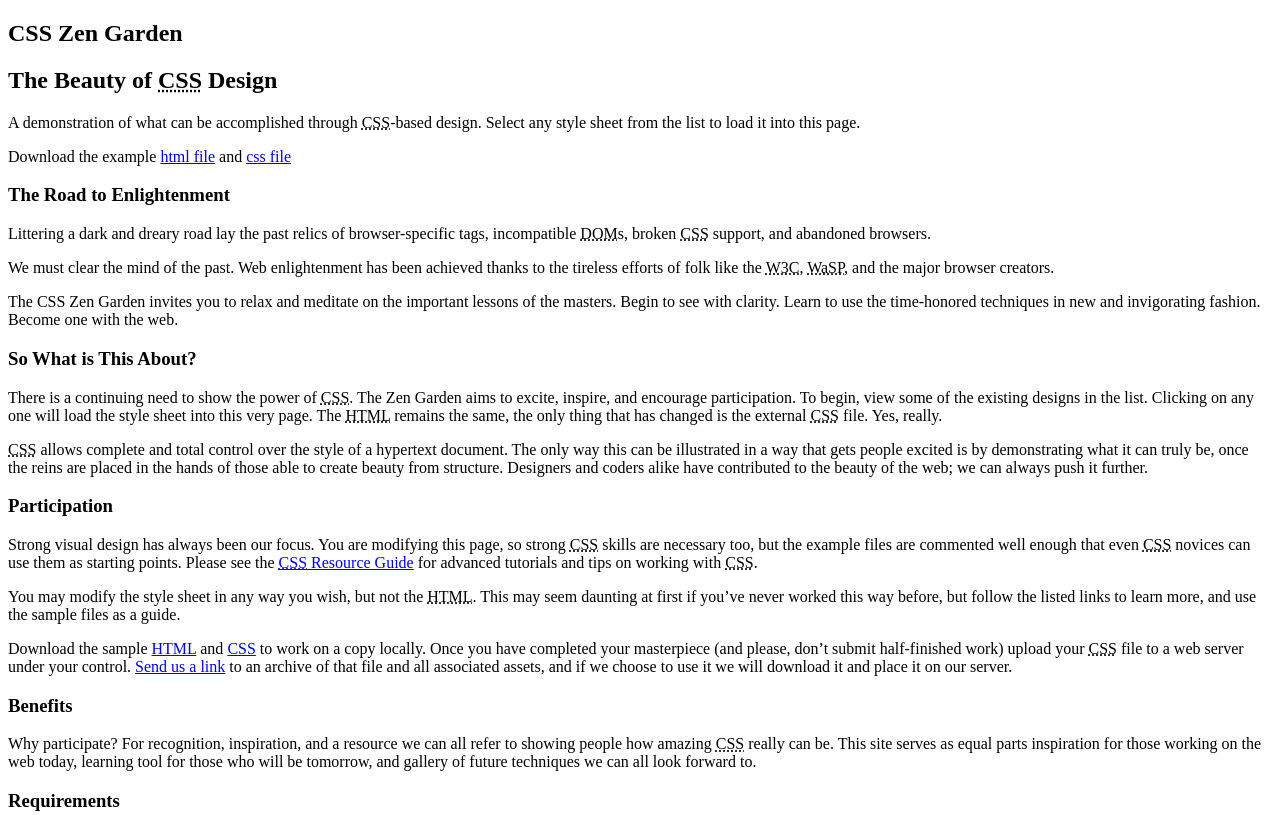
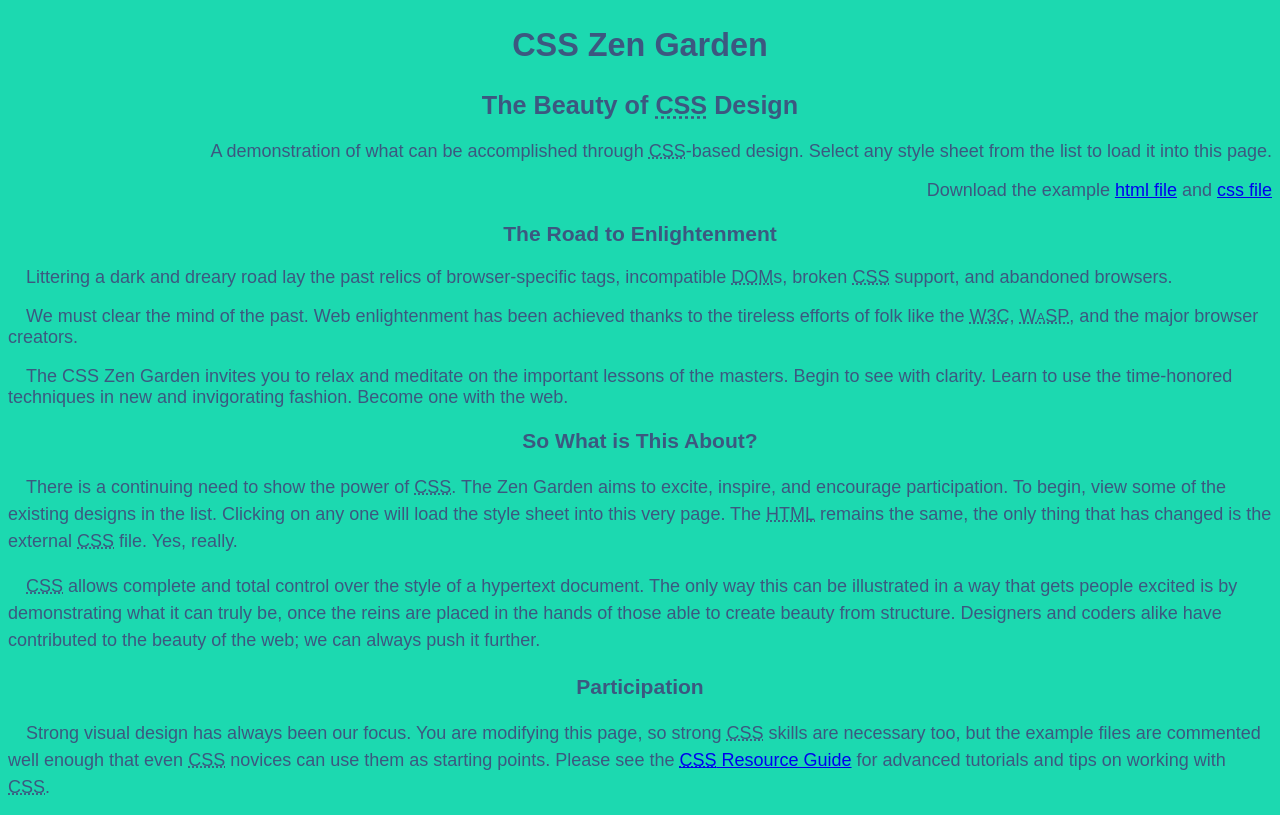
Before and after one commit to KennedyKDOD/desenvolve-introducao-web, a plain HTML site: page CSS-ZEN-GARDEN/index.html in a window 1280 px wide. Shown: the top 815 px of the page. Drawn offline with Linux system fonts and the light colour scheme.

Commit message:
Update style.css
Atividades aula 12

```diff
--- a/CSS-ZEN-GARDEN/style.css
+++ b/CSS-ZEN-GARDEN/style.css
@@ -1,3 +1,28 @@
+/* Atividade aula 11 */
+
 /* cor de fundo: #1CD9B0
 cor para fontes: #3C5880
 cor de destaque: #1CC3D9
+*/
+    html{
+    background-color: #1CD9B0;
+    color:#3C5880 ;
+
+    /* Aula 12 - estilização textual:*/
+    font-size: 18px;
+    font-family: Arial, Helvetica, sans-serif;
+    }
+
+    p{
+        text-indent: 1em;
+    }
+
+    h1,h2,h3 {text-align: center;}
+
+    h1{font-size: 1.8rem;}
+    h2{font-size: 1.4rem;}
+    h3{font: size 1.2rem;}
+
+    .summary {text-align: right;}
+    .main p {line-height: 1.5;}
+    abbr{font-variant: small-caps;}
```
